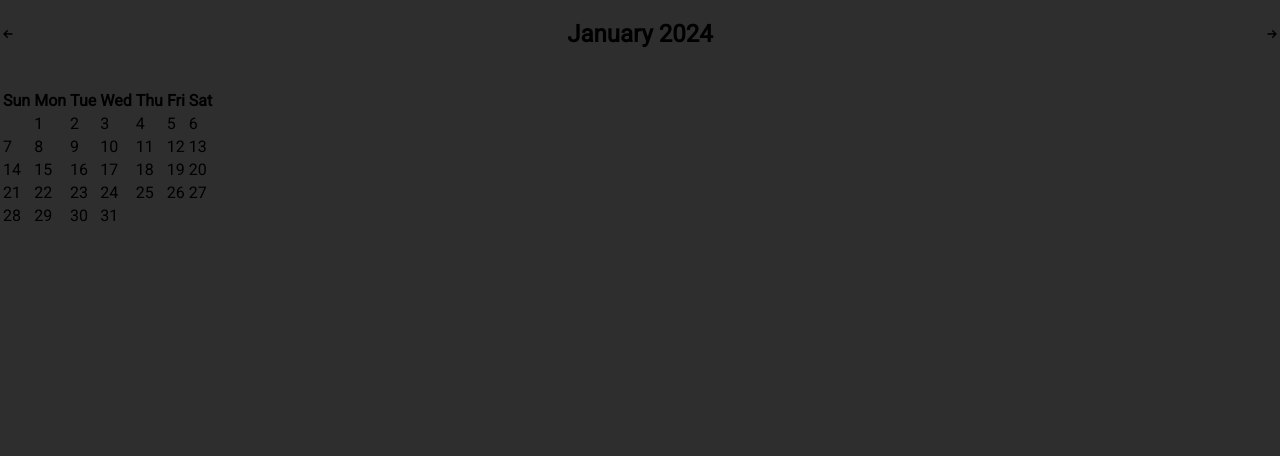
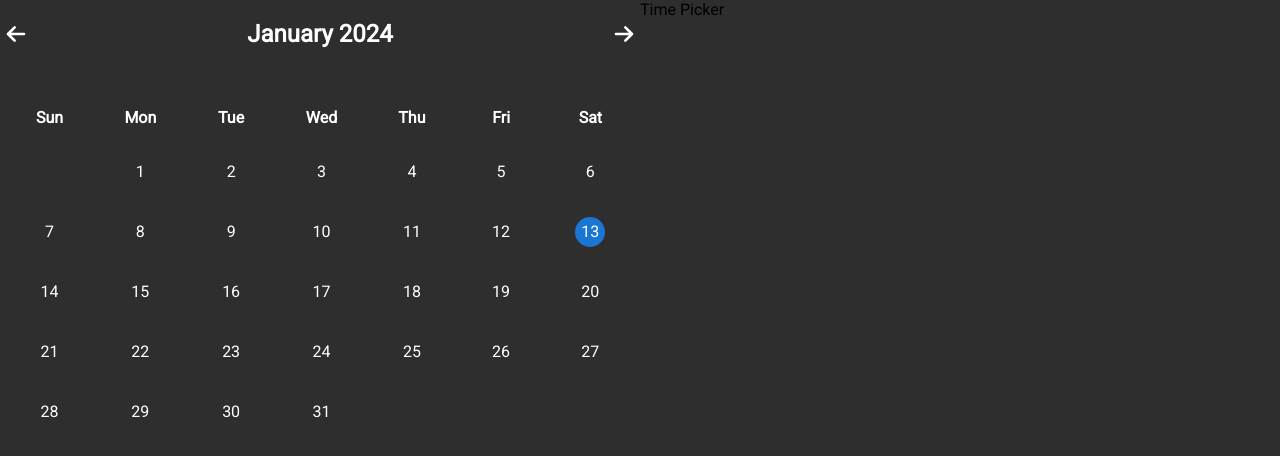
Before and after one commit to 0marKhan/hospital, a React (Create React App) app: page /home in a window 1280 px wide. Shown: the top 456 px of the page. Built offline with nearby package versions, Linux system fonts and the light colour scheme.

Commit message:
worked on calendar

```diff
--- a/src/components/Calendar.scss
+++ b/src/components/Calendar.scss
@@ -0,0 +1,56 @@
+.month-display {
+  display: flex;
+  justify-content: space-between;
+  width: 100%;
+  margin-bottom: 20px;
+  align-items: center;
+  color: #fff;
+}
+
+.table-container {
+  color: #fff;
+  width: 100%;
+  border-collapse: separate;
+  border-spacing: 10px;
+
+  th,
+  td {
+    text-align: center;
+    padding: 10px;
+    position: relative;
+    cursor: default; // The cell itself should not show the pointer cursor
+    background-color: #2e2e2e;
+    border-radius: 5px;
+
+    span.date-number {
+      display: inline-flex; // Use flex to center content
+      align-items: center;
+      justify-content: center;
+      width: 30px; // Diameter of the clickable area
+      height: 30px;
+      cursor: pointer; // Only the span is clickable
+      border-radius: 50%; // Makes the span circular
+      background-color: transparent; // Initial background color
+      transition: background-color 0.3s;
+
+      // Change the background color on hover
+      &:hover {
+        background-color: #5d7388;
+      }
+
+      // Styles for the selected day
+      &.selected-day {
+        background-color: #1976d2;
+      }
+    }
+  }
+
+  // Additional styles for the current day, if necessary
+  .current-day {
+    font-weight: bold;
+    // Apply styles to the span.date-number if the current day should be styled differently
+    span.date-number {
+      // Styles for the current day
+    }
+  }
+}
--- a/src/components/Calendar.tsx
+++ b/src/components/Calendar.tsx
@@ -1,5 +1,7 @@
 import React, { useState } from "react";
 import { HiOutlineArrowSmLeft, HiOutlineArrowSmRight } from "react-icons/hi";
+
+import "./Calendar.scss";
 
 const Calendar: React.FC = () => {
   const currentDate = new Date();
@@ -9,6 +11,8 @@ const Calendar: React.FC = () => {
   // State to track the currently visible year and month
   const [visibleYear, setVisibleYear] = useState(startYear);
   const [visibleMonth, setVisibleMonth] = useState(currentDate.getMonth());
+  // Add a state to track the selected date
+  const [selectedDate, setSelectedDate] = useState<Date>(currentDate);
 
   const daysOfWeek: string[] = [
     "Sun",
@@ -33,6 +37,11 @@ const Calendar: React.FC = () => {
     "November",
     "December",
   ];
+
+  // Function to handle date selection
+  const handleDateClick = (day: number, month: number, year: number) => {
+    setSelectedDate(new Date(year, month, day));
+  };
 
   const goToNextMonth = () => {
     if (visibleYear === endYear && visibleMonth === 11) {
@@ -72,22 +81,46 @@ const Calendar: React.FC = () => {
       days.push(i);
     }
 
+    // Check if the current month and year match the visible month and year
+    const isCurrentMonth =
+      currentDate.getFullYear() === year && currentDate.getMonth() === month;
+
     return (
       <div>
-        <table>
+        <table className="table-container">
           <thead>
-            <tr>
+            <tr className="table-days">
               {daysOfWeek.map((day) => (
-                <th key={day}>{day}</th>
+                <th className="day-heading" key={day}>
+                  {day}
+                </th>
               ))}
             </tr>
           </thead>
           <tbody>
             {Array.from({ length: Math.ceil(days.length / 7) }).map((_, i) => (
               <tr key={i}>
-                {days.slice(i * 7, (i + 1) * 7).map((day, index) => (
-                  <td key={index}>{day ?? ""}</td>
-                ))}
+                {days.slice(i * 7, (i + 1) * 7).map((day, index) => {
+                  const isSelected =
+                    selectedDate.getDate() === day &&
+                    selectedDate.getMonth() === month &&
+                    selectedDate.getFullYear() === year;
+
+                  return (
+                    <td key={index}>
+                      {day !== null && (
+                        <span
+                          className={`date-number ${
+                            isSelected ? "selected-day" : ""
+                          }`}
+                          onClick={() => handleDateClick(day, month, year)}
+                        >
+                          {day}
+                        </span>
+                      )}
+                    </td>
+                  );
+                })}
               </tr>
             ))}
           </tbody>
@@ -98,24 +131,17 @@ const Calendar: React.FC = () => {
 
   return (
     <div>
-      <div
-        style={{
-          display: "flex",
-          alignItems: "center",
-          justifyContent: "space-between",
-          marginBottom: "20px",
-        }}
-      >
+      <div className="month-display">
         <HiOutlineArrowSmLeft
           onClick={goToPrevMonth}
-          style={{ cursor: "pointer" }}
+          style={{ cursor: "pointer", fontSize: "2rem" }}
         />
-        <h2>
+        <h2 className="month-title">
           {monthsOfYear[visibleMonth]} {visibleYear}
         </h2>
         <HiOutlineArrowSmRight
           onClick={goToNextMonth}
-          style={{ cursor: "pointer" }}
+          style={{ cursor: "pointer", fontSize: "2rem" }}
         />
       </div>
       {renderMonth(visibleYear, visibleMonth)}
--- /dev/null
+++ b/src/components/TimePicker.tsx
@@ -0,0 +1,7 @@
+import React from "react";
+
+const TimePicker = () => {
+  return <div>Time Picker</div>;
+};
+
+export default TimePicker;
--- a/src/pages/Home.scss
+++ b/src/pages/Home.scss
@@ -0,0 +1,14 @@
+.home-container {
+  display: flex;
+
+  .calendar-container {
+    width: 50%;
+  }
+}
+
+@media (max-width: 380px) {
+  .home-container {
+    display: flex;
+    flex-direction: column;
+  }
+}
--- a/src/pages/Home.tsx
+++ b/src/pages/Home.tsx
@@ -1,11 +1,19 @@
 import React from "react";
 import Calendar from "../components/Calendar";
 
+import "./Home.scss";
+import TimePicker from "../components/TimePicker";
+
 const Home = () => {
   return (
-    <>
-      <Calendar />
-    </>
+    <div className="home-container">
+      <div className="calendar-container">
+        <Calendar />
+      </div>
+      <div className="time-picker">
+        <TimePicker />
+      </div>
+    </div>
   );
 };
 
```
